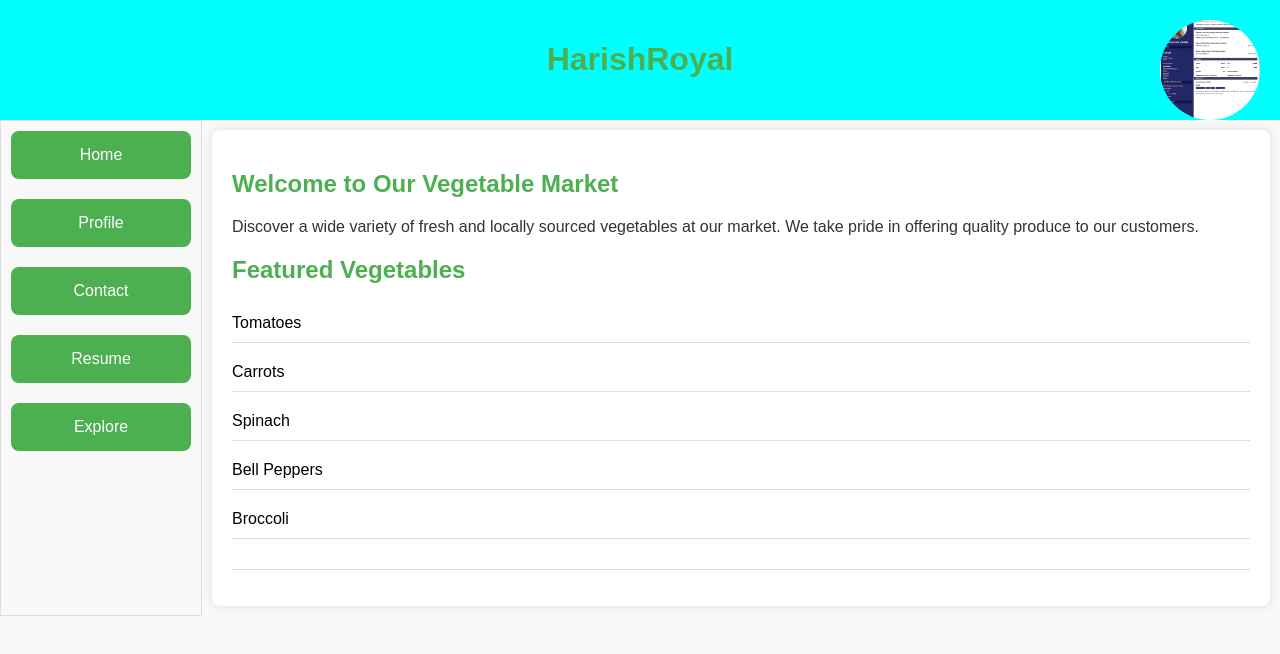
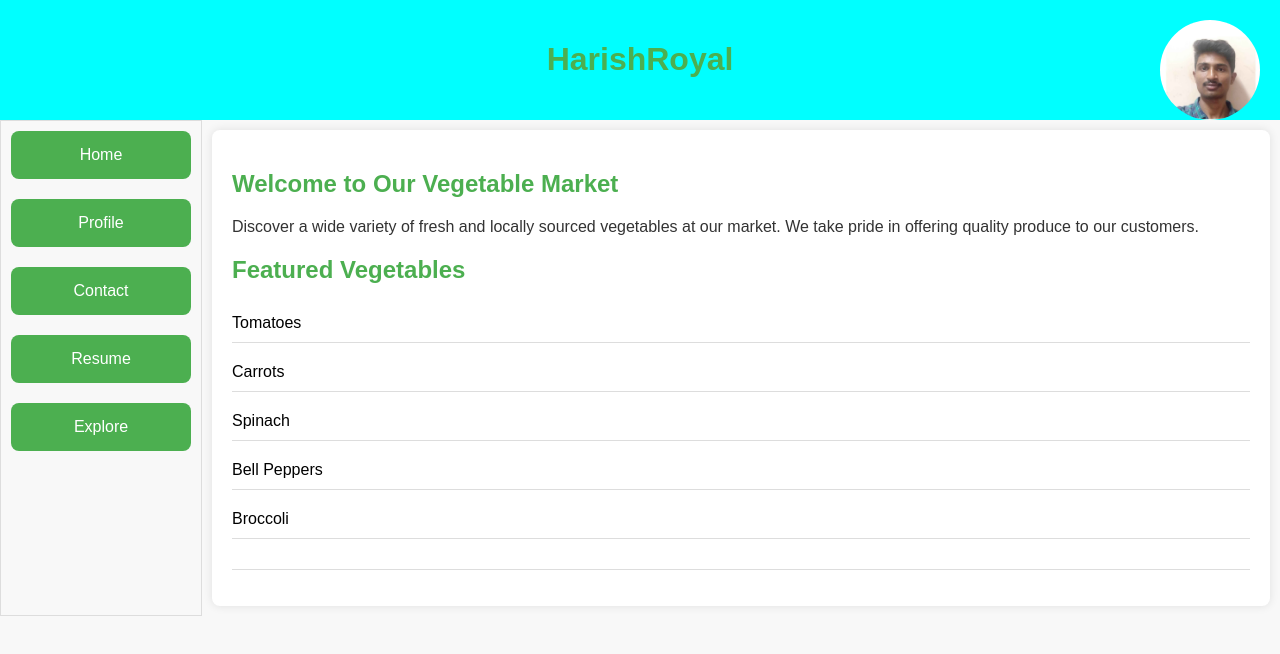
Before and after one commit to kammalaharishroyal/Employesdata, a plain HTML site: page index.html in a window 1280 px wide. Drawn offline with Linux system fonts and the light colour scheme.

Commit message:
8nd cmit

```diff
--- a/index.html
+++ b/index.html
@@ -133,7 +133,7 @@
 
     <header>
         <h1>HarishRoyal</h1>
-        <img src="res_img.png" alt="Profile Image" class="profile-image">
+        <img src="profile.jpeg" alt="Profile Image" class="profile-image">
 
     </header>
 
```
